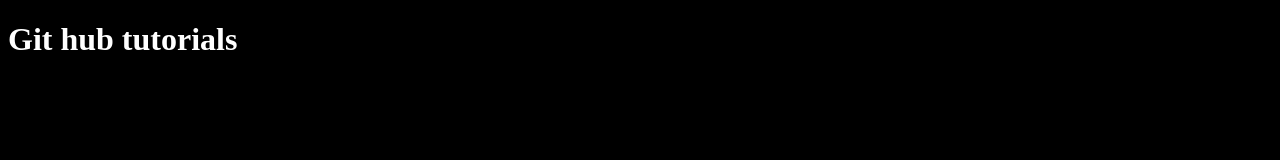
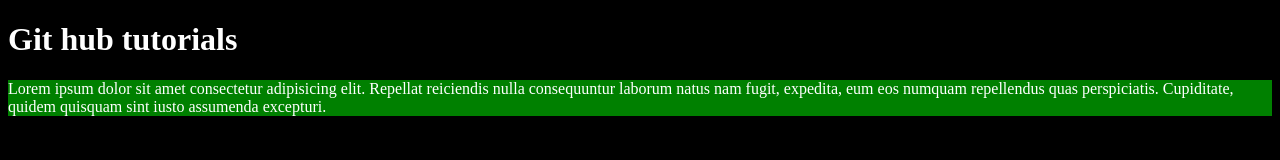
Before and after one commit to Arun-DEV-prog/Day1-project, a plain HTML site: page index.html in a window 1280 px wide. Drawn offline with Linux system fonts and the light colour scheme.

Commit message:
background added

```diff
--- a/index.html
+++ b/index.html
@@ -8,5 +8,11 @@
 </head>
 <body>
     <h1>Git hub tutorials </h1>
+
+
+     <div>
+        <p>Lorem ipsum dolor sit amet consectetur adipisicing elit. Repellat reiciendis nulla consequuntur laborum natus nam fugit, expedita, eum eos numquam repellendus quas perspiciatis. Cupiditate, quidem quisquam sint iusto assumenda excepturi.</p>
+     </div>
 </body>
+
 </html>
--- a/style.css
+++ b/style.css
@@ -4,3 +4,7 @@ body{
 h1{
     color: white;
 }
+p{
+    color: white;
+    background-color: green;
+}
```
